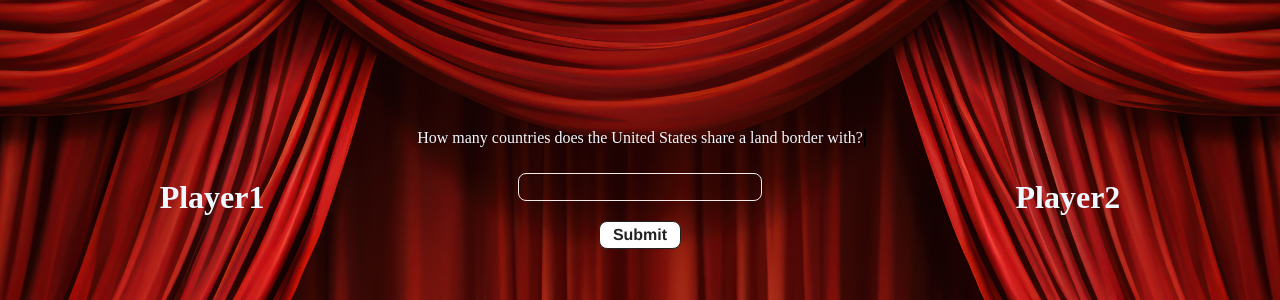
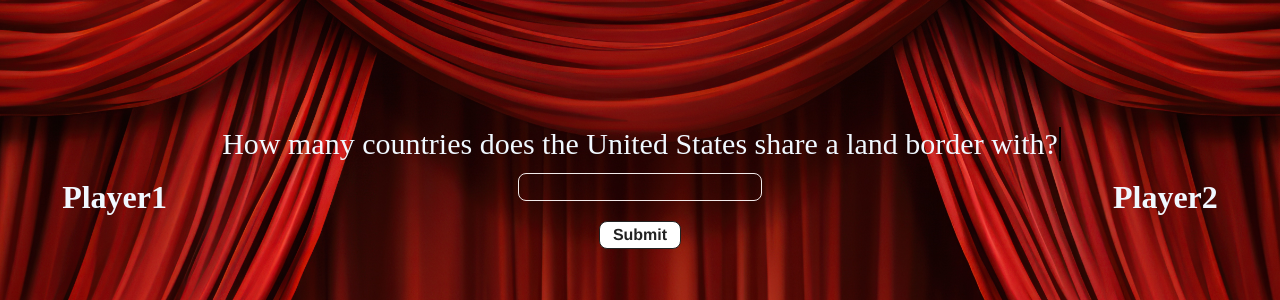
Before and after one commit to RaminKp/MindGrind, a Django app: page /mindGrind in a window 1280 px wide. Shown: the top 300 px of the page. Run offline with Django 5.2, Linux system fonts and the light colour scheme; data comes from the database, SQL or seed files in the repository; parts of the project's set-up code (start-up, migrations or seed data) failed here and were passed over; some web fonts are replaced.

Commit message:
Update styles.css

```diff
--- a/theApp/static/css/styles.css
+++ b/theApp/static/css/styles.css
@@ -40,6 +40,8 @@
   width: 100%;
   white-space: nowrap;
   overflow: hidden;
+  font-size: 30px;
+  margin-bottom: 2px;
   border-right: 2px solid #000;
   animation: reveal 4s ease-out forwards;
 }
@@ -179,4 +181,5 @@
 
 .feedbackText{
   color: aliceblue;
+  font-size: 20px;
 }
```
